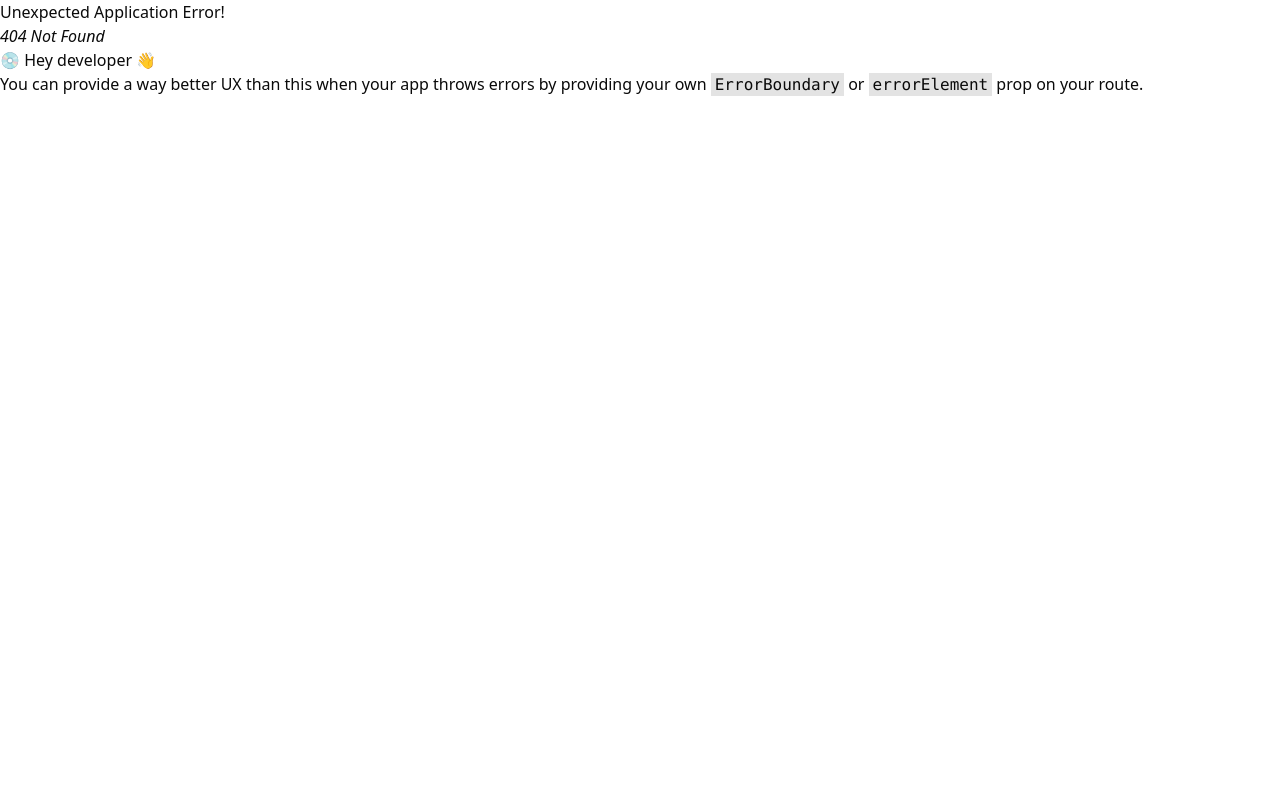
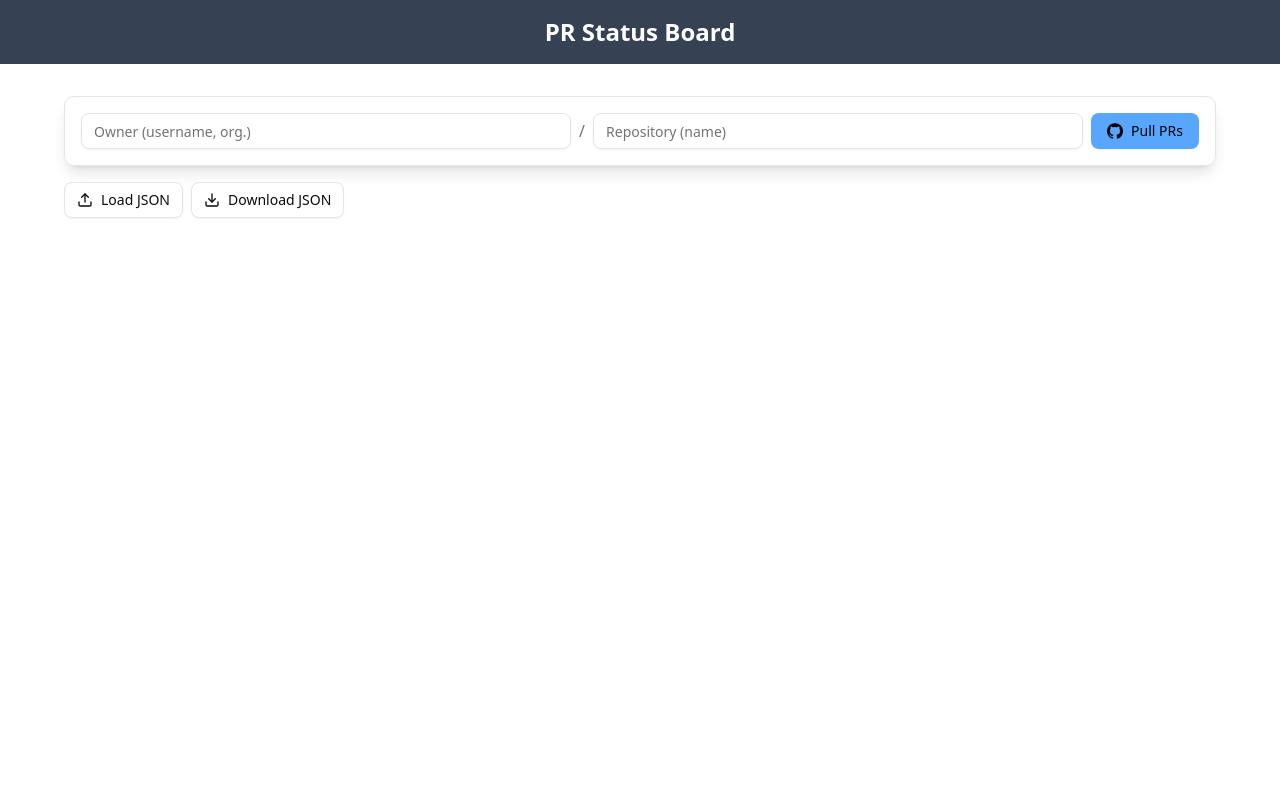
Before and after one commit to chingu-voyages/V57-tier2-team-23, a React (Vite) app: page /lookup in a window 1280 px wide. Before the commit this address had no page. Shown: the top 800 px of the page. Built offline with nearby package versions, Linux system fonts and the light colour scheme.

Commit message:
Integrate Toaster for notifications. Add input fields and button for repo and two buttons for loading/download JSON data.

```diff
--- a/package.json
+++ b/package.json
@@ -15,10 +15,12 @@
     "class-variance-authority": "^0.7.1",
     "clsx": "^2.1.1",
     "lucide-react": "^0.543.0",
+    "next-themes": "^0.4.6",
     "react": "^19.1.1",
     "react-dom": "^19.1.1",
     "react-router": "^7.9.1",
     "react-router-dom": "^7.9.2",
+    "sonner": "^2.0.7",
     "tailwind-merge": "^3.3.1"
   },
   "devDependencies": {
--- a/src/App.jsx
+++ b/src/App.jsx
@@ -5,10 +5,12 @@ import { createBrowserRouter, RouterProvider } from "react-router-dom";
 import HomePage from "./pages/HomePage";
 import Header from "./components/Header";
 import Footer from "./components/Footer";
+import LookupPage from "./pages/LookupPage";
+import { Toaster } from "./components/ui/sonner";
 
 const router = createBrowserRouter([
   {
-      path:'/',
+    path: "/",
     element: (
       <div className="h-screen flex flex-col overflow-y-hidden">
         <Header />
@@ -17,12 +19,22 @@ const router = createBrowserRouter([
       </div>
     ),
   },
+  {
+    path: "/lookup",
+    element: (
+      <div className="h-screen flex flex-col">
+        <Toaster />
+        <Header />
+        <LookupPage />
+        <Footer />
+      </div>
+    ),
+  },
 ]);
 
 function App() {
-
   return (
-    <div className='App'>
+    <div className="App">
       <RouterProvider router={router} />
     </div>
   );
--- a/src/components/ui/button.jsx
+++ b/src/components/ui/button.jsx
@@ -5,7 +5,7 @@ import { cva } from "class-variance-authority";
 import { cn } from "@/lib/utils"
 
 const buttonVariants = cva(
-  "inline-flex items-center justify-center gap-2 whitespace-nowrap rounded-md text-sm font-medium transition-all disabled:pointer-events-none disabled:opacity-50 [&_svg]:pointer-events-none [&_svg:not([class*='size-'])]:size-4 shrink-0 [&_svg]:shrink-0 outline-none focus-visible:border-ring focus-visible:ring-ring/50 focus-visible:ring-[3px] aria-invalid:ring-destructive/20 dark:aria-invalid:ring-destructive/40 aria-invalid:border-destructive",
+  "inline-flex items-center justify-center gap-2 whitespace-nowrap rounded-md text-sm font-medium transition-all disabled:pointer-events-none disabled:opacity-50 [&_svg]:pointer-events-none [&_svg:not([class*='size-'])]:size-4 shrink-0 [&_svg]:shrink-0 outline-none focus-visible:border-ring focus-visible:ring-ring/50 focus-visible:ring-[3px] aria-invalid:ring-destructive/20 dark:aria-invalid:ring-destructive/40 aria-invalid:border-destructive hover:cursor-pointer",
   {
     variants: {
       variant: {
--- /dev/null
+++ b/src/components/ui/input.jsx
@@ -0,0 +1,24 @@
+import * as React from "react"
+
+import { cn } from "@/lib/utils"
+
+function Input({
+  className,
+  type,
+  ...props
+}) {
+  return (
+    <input
+      type={type}
+      data-slot="input"
+      className={cn(
+        "file:text-foreground placeholder:text-muted-foreground selection:bg-primary selection:text-primary-foreground dark:bg-input/30 border-input h-9 w-full min-w-0 rounded-md border bg-transparent px-3 py-1 text-base shadow-xs transition-[color,box-shadow] outline-none file:inline-flex file:h-7 file:border-0 file:bg-transparent file:text-sm file:font-medium disabled:pointer-events-none disabled:cursor-not-allowed disabled:opacity-50 md:text-sm",
+        "focus-visible:border-ring focus-visible:ring-ring/50 focus-visible:ring-[3px]",
+        "aria-invalid:ring-destructive/20 dark:aria-invalid:ring-destructive/40 aria-invalid:border-destructive",
+        className
+      )}
+      {...props} />
+  );
+}
+
+export { Input }
--- /dev/null
+++ b/src/components/ui/sonner.jsx
@@ -0,0 +1,24 @@
+import { useTheme } from "next-themes"
+import { Toaster as Sonner } from "sonner";
+
+const Toaster = ({
+  ...props
+}) => {
+  const { theme = "system" } = useTheme()
+
+  return (
+    <Sonner
+      theme={theme}
+      className="toaster group"
+      style={
+        {
+          "--normal-bg": "var(--popover)",
+          "--normal-text": "var(--popover-foreground)",
+          "--normal-border": "var(--border)"
+        }
+      }
+      {...props} />
+  );
+}
+
+export { Toaster }
--- /dev/null
+++ b/src/pages/LookupPage.jsx
@@ -0,0 +1,70 @@
+import React, { useState } from "react";
+import GitHubLogo from "../assets/images/github.png";
+import { Button } from "@/components/ui/button";
+import { Input } from "@/components/ui/input";
+import { toast } from "sonner";
+import { Download, RefreshCw, Upload } from "lucide-react";
+
+const LookupPage = () => {
+  const [isLoading, setIsLoading] = useState(false);
+  const [repo, setRepo] = useState({ owner: "", repo: "" });
+
+  const handleSubmitButton = (e) => {
+    e.preventDefault();
+    toast.success(`Owner: ${repo.owner}, Repo: ${repo.repo}`);
+  };
+
+  return (
+    <div className="min-h-screen w-full flex max-w-6xl mx-auto py-8">
+      <div className="space-y-4 w-full">
+        {/* Form for Repo Owner and Name Input */}
+        <form
+          onSubmit={handleSubmitButton}
+          className="flex flex-col gap-4 w-full"
+        >
+          <div className="flex-1 flex gap-2 items-center border p-4 rounded-lg shadow-lg">
+            <Input
+              placeholder="Owner (username, org.)"
+              value={repo.owner}
+              onChange={(e) => setRepo({ ...repo, owner: e.target.value })}
+              disabled={isLoading}
+            />
+            <span className="text-muted-foreground self-center">/</span>
+            <Input
+              placeholder="Repository (name)"
+              value={repo.repo}
+              onChange={(e) => setRepo({ ...repo, repo: e.target.value })}
+              disabled={isLoading}
+            />
+            <Button
+              type="submit"
+              disabled={isLoading}
+              className="bg-[#58A6FF] hover:bg-[#6fb2ff] text-black"
+            >
+              {isLoading ? (
+                <RefreshCw className="animate-spin h-4 w-4" />
+              ) : (
+                <>
+                  <img src={GitHubLogo} alt="GitHub Logo" className="h-4" />
+                  Pull PRs
+                </>
+              )}
+            </Button>
+          </div>
+        </form>
+        {/* JSON Data Import/Export Buttons */}
+        <div className="flex gap-2">
+          <Button variant="outline">
+            <Upload className="h-4 w-4" />
+            Load JSON
+          </Button>
+          <Button variant="outline">
+            <Download className="h-4 w-4" />
+            Download JSON
+          </Button>
+        </div>
+      </div>
+    </div>
+  );
+};
+export default LookupPage;
```
Also changed, not shown: 1 other file (tests, documents, lock files or other folders). Lines whose indentation alone changed are shown as unchanged.
